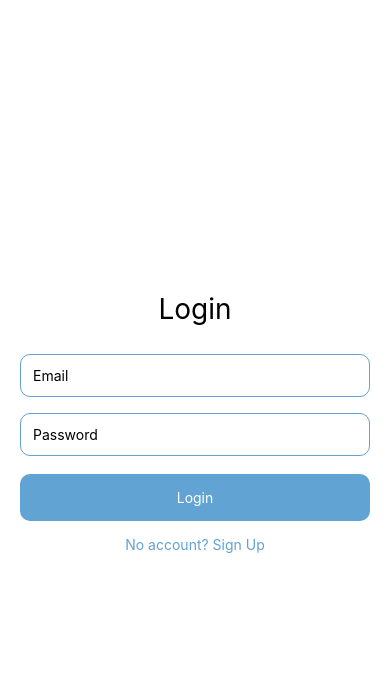
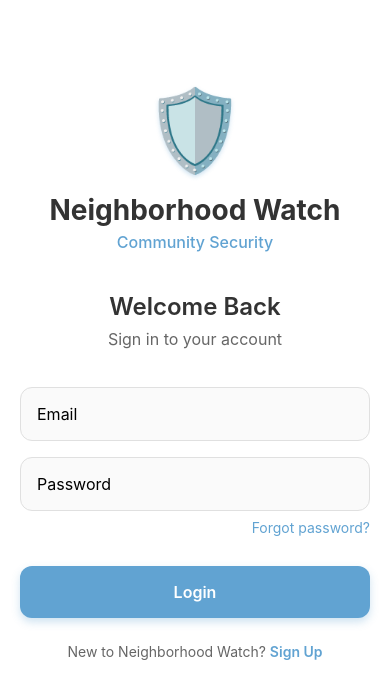
Before and after one commit to TheoMKgosi/CSI473-assignment, a React Native app in the folder NeighborhoodWatchApp/frontend/: screen /Login in a window 390 px wide. Shown: the top 698 px of the page. Built offline with nearby package versions, Linux system fonts and the light colour scheme.

Commit message:
Update LoginScreen.js

```diff
--- a/NeighborhoodWatchApp/frontend/screens/LoginScreen.js
+++ b/NeighborhoodWatchApp/frontend/screens/LoginScreen.js
@@ -1,40 +1,164 @@
 import React, { useState } from 'react';
 import { View, Text, TextInput, TouchableOpacity, StyleSheet, Alert } from 'react-native';
+import axios from 'axios';
 
-export default function LoginScreen({ navigation }) {
+const API_URL = 'https://super-palm-tree-69499prjx6rp24xg7-8000.app.github.dev/api';
+
+const LoginScreen = ({ navigation }) => {
   const [email, setEmail] = useState('');
   const [password, setPassword] = useState('');
 
-  const handleLogin = () => {
-    // Mock – any non-empty values are accepted
-    if (email && password) {
-      Alert.alert('Success', 'Logged in (mock)');
-      navigation.replace('Home', { token: 'mock-token' });
-    } else {
-      Alert.alert('Error', 'Fill in both fields');
+  const handleLogin = async () => {
+    try {
+      const res = await axios.post(`${API_URL}/login/`, { email, password });
+      Alert.alert('Success', 'Logged in!');
+      navigation.navigate('Home', { token: res.data.token });
+    } catch (error) {
+      Alert.alert('Error', error.response?.data?.errors || 'Login failed');
     }
   };
 
   return (
     <View style={styles.container}>
-      <Text style={styles.title}>Login</Text>
-      <TextInput style={styles.input} placeholder="Email" value={email} onChangeText={setEmail} keyboardType="email-address" />
-      <TextInput style={styles.input} placeholder="Password" value={password} onChangeText={setPassword} secureTextEntry />
-      <TouchableOpacity style={styles.button} onPress={handleLogin}>
-        <Text style={styles.buttonText}>Login</Text>
-      </TouchableOpacity>
-      <TouchableOpacity onPress={() => navigation.navigate('Signup')}>
-        <Text style={styles.link}>No account? Sign Up</Text>
-      </TouchableOpacity>
+      {/* Blue Shield Logo */}
+      <View style={styles.logoContainer}>
+        <Text style={styles.shieldIcon}>🛡️</Text>
+        <Text style={styles.appName}>Neighborhood Watch</Text>
+        <Text style={styles.appTagline}>Community Security</Text>
+      </View>
+
+      <View style={styles.formContainer}>
+        <Text style={styles.title}>Welcome Back</Text>
+        <Text style={styles.subtitle}>Sign in to your account</Text>
+
+        <TextInput
+          style={styles.input}
+          placeholder="Email"
+          value={email}
+          onChangeText={setEmail}
+          keyboardType="email-address"
+          autoCapitalize="none"
+        />
+        <TextInput
+          style={styles.input}
+          placeholder="Password"
+          value={password}
+          onChangeText={setPassword}
+          secureTextEntry
+        />
+
+        <TouchableOpacity style={styles.forgotPassword}>
+          <Text style={styles.forgotPasswordText}>Forgot password?</Text>
+        </TouchableOpacity>
+
+        <TouchableOpacity style={styles.button} onPress={handleLogin}>
+          <Text style={styles.buttonText}>Login</Text>
+        </TouchableOpacity>
+
+        <TouchableOpacity style={styles.signupLink} onPress={() => navigation.navigate('Signup')}>
+          <Text style={styles.signupText}>
+            New to Neighborhood Watch? <Text style={styles.signupBold}>Sign Up</Text>
+          </Text>
+        </TouchableOpacity>
+      </View>
     </View>
   );
-}
+};
 
 const styles = StyleSheet.create({
-  container: { flex: 1, justifyContent: 'center', alignItems: 'center', padding: 20, backgroundColor: '#fff' },
-  title: { fontSize: 28, marginBottom: 20 },
-  input: { width: '100%', padding: 12, marginVertical: 8, borderWidth: 1, borderColor: '#61a3d2', borderRadius: 10 },
-  button: { width: '100%', padding: 15, backgroundColor: '#61a3d2', borderRadius: 10, marginTop: 10, alignItems: 'center' },
-  buttonText: { color: '#fff' },
-  link: { color: '#61a3d2', marginTop: 15 },
+  container: {
+    flex: 1,
+    backgroundColor: '#fff',
+    padding: 20,
+  },
+  logoContainer: {
+    alignItems: 'center',
+    marginTop: 60,
+    marginBottom: 40,
+  },
+  shieldIcon: {
+    fontSize: 80,
+    color: '#61a3d2', // Blue color for the shield
+    marginBottom: 15,
+    textShadowColor: 'rgba(97, 163, 210, 0.3)',
+    textShadowOffset: { width: 0, height: 2 },
+    textShadowRadius: 4,
+  },
+  appName: {
+    fontSize: 28,
+    fontWeight: '700',
+    color: '#333',
+    marginBottom: 5,
+  },
+  appTagline: {
+    fontSize: 16,
+    color: '#61a3d2',
+    fontWeight: '500',
+  },
+  formContainer: {
+    flex: 1,
+  },
+  title: {
+    fontSize: 24,
+    fontWeight: '600',
+    color: '#333',
+    marginBottom: 8,
+    textAlign: 'center',
+  },
+  subtitle: {
+    fontSize: 16,
+    color: '#666',
+    marginBottom: 30,
+    textAlign: 'center',
+  },
+  input: {
+    width: '100%',
+    padding: 16,
+    marginVertical: 8,
+    borderWidth: 1,
+    borderColor: '#e0e0e0',
+    borderRadius: 12,
+    backgroundColor: '#fafafa',
+    fontSize: 16,
+  },
+  forgotPassword: {
+    alignSelf: 'flex-end',
+    marginBottom: 20,
+  },
+  forgotPasswordText: {
+    color: '#61a3d2',
+    fontSize: 14,
+  },
+  button: {
+    width: '100%',
+    padding: 16,
+    backgroundColor: '#61a3d2',
+    borderRadius: 12,
+    marginTop: 10,
+    alignItems: 'center',
+    shadowColor: '#61a3d2',
+    shadowOffset: { width: 0, height: 4 },
+    shadowOpacity: 0.3,
+    shadowRadius: 8,
+    elevation: 4,
+  },
+  buttonText: {
+    color: '#fff',
+    fontWeight: '600',
+    fontSize: 16,
+  },
+  signupLink: {
+    marginTop: 25,
+    alignItems: 'center',
+  },
+  signupText: {
+    color: '#666',
+    fontSize: 14,
+  },
+  signupBold: {
+    color: '#61a3d2',
+    fontWeight: '600',
+  },
 });
+
+export default LoginScreen;
```
